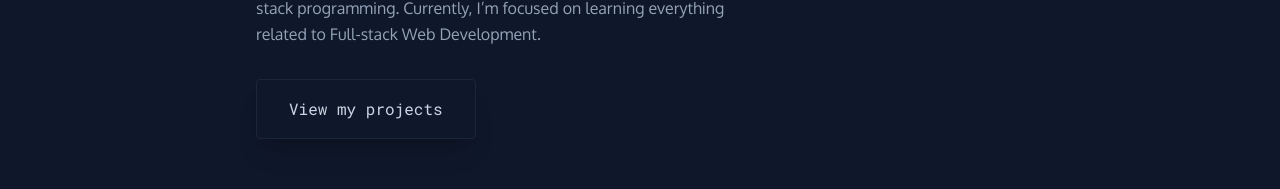
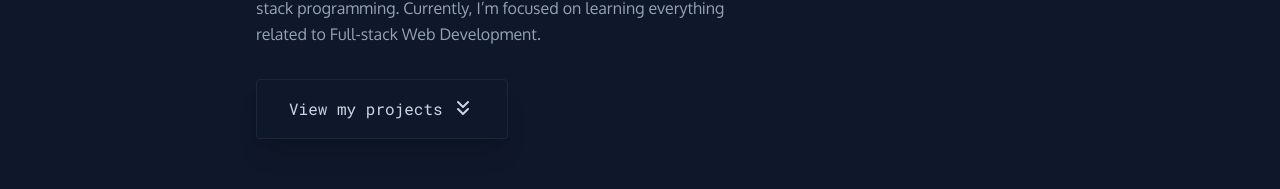
Before and after one commit to fatiharapoglu/portfolio-2023, a Next.js app: page / in a window 1280 px wide. Shown: the part 526-715 px from the top of the page. Built offline with nearby package versions, Linux system fonts and the light colour scheme.

Commit message:
extract scroll function into utilities, add arrow to top

```diff
--- a/src/app/components/Contact.tsx
+++ b/src/app/components/Contact.tsx
@@ -2,12 +2,14 @@ import { useState } from "react";
 import { Formik, Form, Field, ErrorMessage } from "formik";
 import * as Yup from "yup";
 import { ToastContainer, toast } from "react-toastify";
+import { ReactSVG } from "react-svg";
 import "react-toastify/dist/ReactToastify.css";
 
 import Title from "./Title";
 import Socials from "./Socials";
 import Image from "next/image";
 import loadingGif from "../../../public/animated-logo-black.gif";
+import { smoothScroll } from "../utilities/scroll";
 
 export default function Contact() {
     const [isSubmitting, setIsSubmitting] = useState(false);
@@ -124,6 +126,12 @@ export default function Contact() {
                     </div>
                 )}
             </div>
+            <button className="mx-auto mt-16 flex justify-center" onClick={() => smoothScroll("")}>
+                <ReactSVG
+                    src="/svg/up.svg"
+                    className="fill-current text-slate-200 transition-all duration-300 hover:animate-bounce hover:text-red-200"
+                />
+            </button>
             <ToastContainer />
         </section>
     );
--- a/src/app/components/Footer.tsx
+++ b/src/app/components/Footer.tsx
@@ -2,7 +2,7 @@ import { ReactSVG } from "react-svg";
 
 export default function Footer() {
     return (
-        <footer className="font-roboto-mono mb-8 mt-32 flex flex-col items-center text-xs leading-relaxed text-slate-500">
+        <footer className="font-roboto-mono mb-8 mt-16 flex flex-col items-center text-xs leading-relaxed text-slate-500">
             <p>Designed & built by Fatih Arapoğlu © 2023</p>
             <p>
                 with{" "}
--- a/src/app/components/Header.tsx
+++ b/src/app/components/Header.tsx
@@ -2,19 +2,10 @@ import { useEffect, useState } from "react";
 import Image from "next/image";
 
 import logo from "../../../public/logo.png";
+import { smoothScroll } from "../utilities/scroll";
 
 export default function Header() {
     const [isHidden, setIsHidden] = useState(false);
-
-    const smoothScroll = (id: string) => {
-        if (!id) {
-            document.body.scrollIntoView({ behavior: "smooth", block: "start" });
-            return;
-        }
-
-        const element = document.getElementById(id);
-        element && element.scrollIntoView({ behavior: "smooth", block: "start" });
-    };
 
     useEffect(() => {
         let prevScrollPos = window.pageYOffset;
--- a/src/app/components/Introduction.tsx
+++ b/src/app/components/Introduction.tsx
@@ -1,9 +1,8 @@
+import { ReactSVG } from "react-svg";
+
+import { smoothScroll } from "../utilities/scroll";
+
 export default function Introduction() {
-    const scrollToProjects = () => {
-        const element = document.getElementById("projects");
-        element && element.scrollIntoView({ behavior: "smooth", block: "start" });
-    };
-
     return (
         <section className="flex h-[calc(100vh-6rem)] flex-col justify-center gap-4">
             <h1 className="font-roboto-mono pb-2 pl-1 text-lg text-red-200">Hello, my name is</h1>
@@ -16,10 +15,10 @@ export default function Introduction() {
                 I’m focused on learning everything related to Full-stack Web Development.
             </div>
             <button
-                className="font-roboto-mono mt-4 inline-block self-start rounded border border-slate-800/90 px-8 py-4 text-slate-300 shadow-xl transition-all duration-300 hover:bg-slate-800/90"
-                onClick={scrollToProjects}
+                className="font-roboto-mono mt-4 inline-flex gap-2 self-start rounded border border-slate-800/90 px-8 py-4 text-slate-300 shadow-xl transition-all duration-300 hover:bg-slate-800/90"
+                onClick={() => smoothScroll("projects")}
             >
-                View my projects
+                View my projects <ReactSVG src="/svg/up.svg" className="rotate-180 fill-current text-slate-300" />
             </button>
         </section>
     );
--- /dev/null
+++ b/src/app/utilities/scroll.ts
@@ -0,0 +1,9 @@
+export const smoothScroll = (id: string) => {
+    if (!id) {
+        document.body.scrollIntoView({ behavior: "smooth", block: "start" });
+        return;
+    }
+
+    const element = document.getElementById(id);
+    element && element.scrollIntoView({ behavior: "smooth", block: "start" });
+};
```
Also changed, not shown: public/svg/up.svg (added), 1 other file (tests, documents, lock files or other folders).
